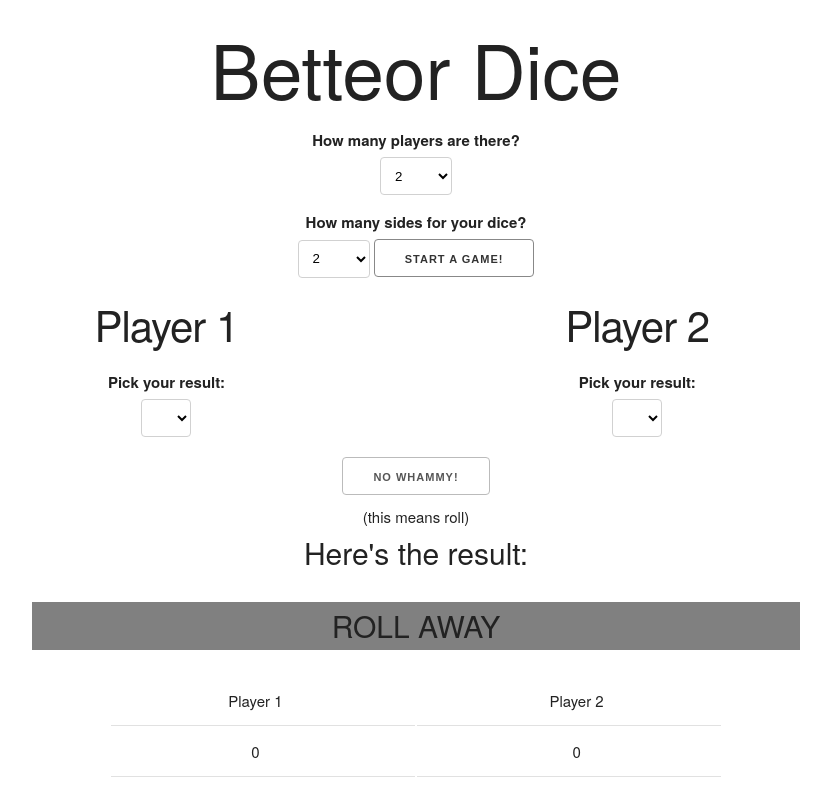
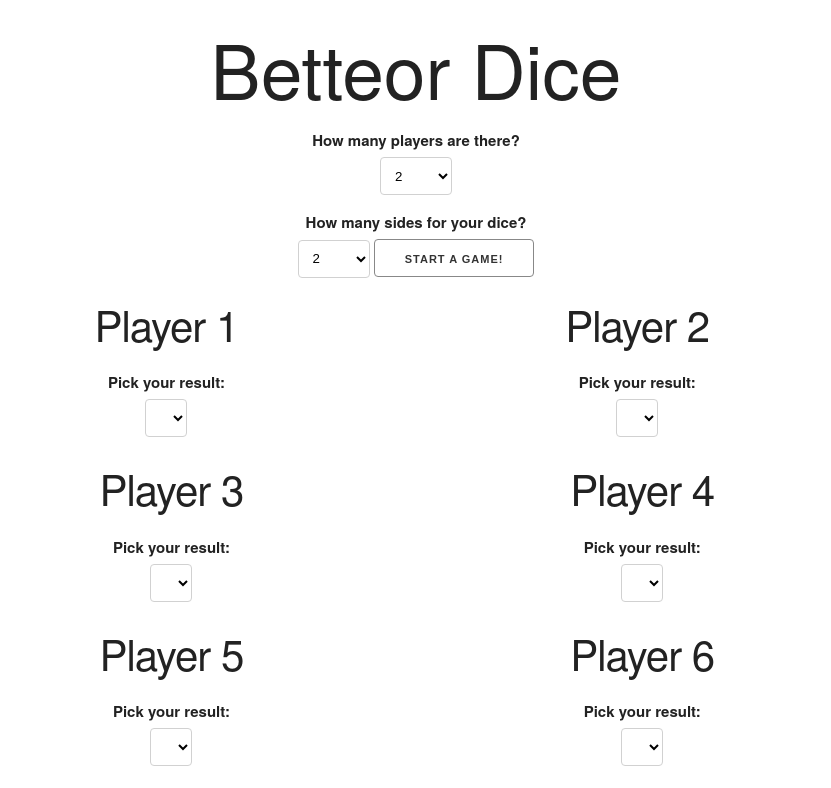
Before and after one commit to MelanistOnca/DiceBetteor, a plain HTML site: page index.html in a window 1280 px wide. Both pictures are taken after a click on the button "START A GAME!". Shown: the top 788 px of the page, without its empty margins (224-1055 px from the left). Drawn offline with nearby package versions, Linux system fonts and the light colour scheme.

Commit message:
playerNumbers BASICALLY working. However, being called 10x more than appropriate.

```diff
--- a/js/scripts.js
+++ b/js/scripts.js
@@ -61,6 +61,7 @@ $('button').eq(1).on('click', resultFieldUpdate );
 $('button').eq(1).on('click', function(){
   roundScore(game.playerCount) ;
 });
+//$('button').eq(0).on('click', )
 
 
 
@@ -280,8 +281,9 @@ function startGame() {
   diceSizer();
   //select dice size. call function.
   //$('.p1Chooser')[0].value
-
-
+  console.log('before playerNumbers()');
+  playerNumbers(); //this is happening 10x for some reason.
+  console.log('after playerNumbers()');
   //dice = new Dice();
   console.log('scores set to 0, callback');
 }
```
Also changed, not shown: index.html (+6 -2 lines).
